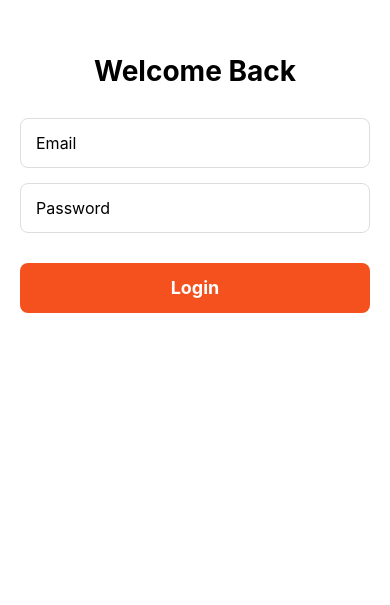
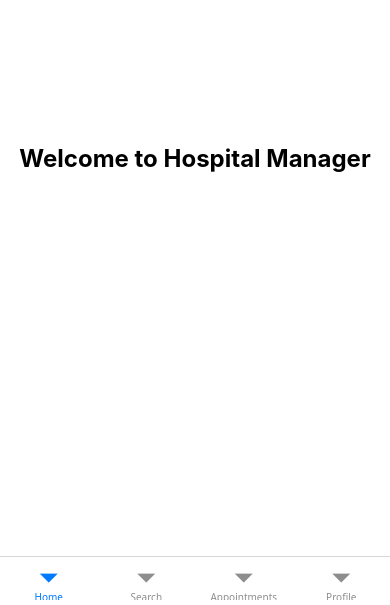
Before and after one commit to YallaSystems/hospital-manager-mobile, a React Native app: screen /Auth in a window 390 px wide. Before the commit this address had no page. Shown: the part 239-844 px from the top of the page. Built offline with nearby package versions, Linux system fonts and the light colour scheme.

Commit message:
add bottom tab navigation

```diff
--- a/package.json
+++ b/package.json
@@ -11,6 +11,7 @@
   },
   "dependencies": {
     "@react-native-async-storage/async-storage": "^2.2.0",
+    "@react-navigation/bottom-tabs": "^7.3.16",
     "@react-navigation/native": "^7.1.11",
     "@react-navigation/native-stack": "^7.3.16",
     "@reduxjs/toolkit": "^2.8.2",
--- a/src/navigation/AppNavigator.tsx
+++ b/src/navigation/AppNavigator.tsx
@@ -1,44 +1,120 @@
 import React from 'react';
-import {NavigationContainer} from '@react-navigation/native';
-import {createNativeStackNavigator} from '@react-navigation/native-stack';
+import { NavigationContainer } from '@react-navigation/native';
+import { createNativeStackNavigator } from '@react-navigation/native-stack';
+import { createBottomTabNavigator } from '@react-navigation/bottom-tabs';
 import HomeScreen from '../screens/HomeScreen';
 import LoginScreen from '../screens/LoginScreen';
+import { useSelector, useDispatch } from 'react-redux';
+import type { RootState } from '../store';
+import { Text, View, Button } from 'react-native';
+import { logout } from '../store/slices/authSlice';
 
+// Placeholder screens if not already implemented
+const SearchScreen = () => (
+  <View style={{ flex: 1, justifyContent: 'center', alignItems: 'center' }}>
+    <Text>Search Screen</Text>
+  </View>
+);
+const AppointmentsScreen = () => (
+  <View style={{ flex: 1, justifyContent: 'center', alignItems: 'center' }}>
+    <Text>Appointments Screen</Text>
+  </View>
+);
+const ProfileScreen = () => (
+  <View style={{ flex: 1, justifyContent: 'center', alignItems: 'center' }}>
+    <Text>Profile Screen</Text>
+  </View>
+);
+
+// RootStackParamList is a TypeScript type that defines the list of all possible routes (screens)
+// and their expected parameters for the main stack navigator in this app. It is used by React Navigation
+// to provide type safety and autocompletion for navigation actions and route props. Each key is the name
+// of a route, and the value is the type of parameters expected by that route (undefined if none).
+// Usage: Pass RootStackParamList as a generic to createNativeStackNavigator, and use it for typing navigation/route props.
 export type RootStackParamList = {
   Login: undefined;
   Home: undefined;
+  Search: undefined;
+  Appointments: undefined;
+  Profile: undefined;
+  Main: undefined;
 };
 
 const Stack = createNativeStackNavigator<RootStackParamList>();
+const Tab = createBottomTabNavigator();
+
+// Header button for Appointments/Profile
+const HeaderAuthButton = ({ navigation }: { navigation: any }) => {
+  const isAuthenticated = useSelector((state: RootState) => state.auth.isAuthenticated);
+  const dispatch = useDispatch();
+  if (isAuthenticated) {
+    return <Button title="Logout" onPress={() => dispatch(logout())} />;
+  } else {
+    return <Button title="Login" onPress={() => navigation.navigate('Login')} />;
+  }
+};
+
+const HomeStack = () => (
+  <Stack.Navigator>
+    <Stack.Screen name="Home" component={HomeScreen} options={{ headerShown: false }} />
+  </Stack.Navigator>
+);
+const SearchStack = () => (
+  <Stack.Navigator>
+    <Stack.Screen name="Search" component={SearchScreen} options={{ headerShown: false }} />
+  </Stack.Navigator>
+);
+const AppointmentsStack = () => (
+  <Stack.Navigator>
+    <Stack.Screen
+      name="Appointments"
+      component={AppointmentsScreen}
+      options={({ navigation }) => ({
+        headerShown: true,
+        headerRight: () => <HeaderAuthButton navigation={navigation} />,
+      })}
+    />
+  </Stack.Navigator>
+);
+const ProfileStack = () => (
+  <Stack.Navigator>
+    <Stack.Screen
+      name="Profile"
+      component={ProfileScreen}
+      options={({ navigation }) => ({
+        headerShown: true,
+        headerRight: () => <HeaderAuthButton navigation={navigation} />,
+      })}
+    />
+  </Stack.Navigator>
+);
+
+const MainTabs = () => (
+  <Tab.Navigator initialRouteName="HomeStackScreen" screenOptions={{ headerShown: false }}>
+    <Tab.Screen name="HomeStackScreen" component={HomeStack} options={{ title: 'Home' }} />
+    <Tab.Screen name="SearchStackScreen" component={SearchStack} options={{ title: 'Search' }} />
+    <Tab.Screen name="AppointmentsStackScreen" component={AppointmentsStack} options={{ title: 'Appointments' }} />
+    <Tab.Screen name="ProfileStackScreen" component={ProfileStack} options={{ title: 'Profile' }} />
+  </Tab.Navigator>
+);
 
 const AppNavigator = () => {
+  const isAuthenticated = useSelector((state: RootState) => state.auth.isAuthenticated);
   return (
     <NavigationContainer>
-      <Stack.Navigator
-        initialRouteName="Login"
-        screenOptions={{
-          headerStyle: {
-            backgroundColor: '#f4511e',
-          },
-          headerTintColor: '#fff',
-          headerTitleStyle: {
-            fontWeight: 'bold',
-          },
-        }}>
+      <Stack.Navigator initialRouteName={'Main'}>
         <Stack.Screen
           name="Login"
           component={LoginScreen}
-          options={{
-            headerShown: false,
-          }}
+          options={({ navigation }) => ({
+            headerShown: true,
+            headerLeft: () => (
+              <Button title="Back" onPress={() => navigation.replace('Main', { screen: 'Home' })} />
+            ),
+            title: 'Login',
+          })}
         />
-        <Stack.Screen
-          name="Home"
-          component={HomeScreen}
-          options={{
-            title: 'Hospital Manager',
-          }}
-        />
+        <Stack.Screen name="Main" component={MainTabs} options={{ headerShown: false }} />
       </Stack.Navigator>
     </NavigationContainer>
   );
--- a/src/screens/LoginScreen.tsx
+++ b/src/screens/LoginScreen.tsx
@@ -1,4 +1,4 @@
-import React, {useState, useEffect} from 'react';
+import React, { useState, useEffect } from 'react';
 import {
   View,
   Text,
@@ -9,33 +9,33 @@ import {
   Platform,
   ActivityIndicator,
 } from 'react-native';
-import {useDispatch, useSelector} from 'react-redux';
-import type {NativeStackNavigationProp} from '@react-navigation/native-stack';
-import {RootStackParamList} from '../navigation/AppNavigator';
-import {loginRequest} from '../store/slices/authSlice';
-import type {RootState} from '../store';
+import { useDispatch, useSelector } from 'react-redux';
+import type { NativeStackNavigationProp } from '@react-navigation/native-stack';
+import { RootStackParamList } from '../navigation/AppNavigator';
+import { loginRequest } from '../store/slices/authSlice';
+import type { RootState } from '../store';
 
 type LoginScreenProps = {
   navigation: NativeStackNavigationProp<RootStackParamList, 'Login'>;
 };
 
-const LoginScreen = ({navigation}: LoginScreenProps) => {
+const LoginScreen = ({ navigation }: LoginScreenProps) => {
   const [email, setEmail] = useState('');
   const [password, setPassword] = useState('');
   const dispatch = useDispatch();
-  const {loading, error, isAuthenticated} = useSelector(
+  const { loading, error, isAuthenticated } = useSelector(
     (state: RootState) => state.auth,
   );
 
   useEffect(() => {
     if (isAuthenticated) {
       // Using replace instead of navigate to prevent the user from returning to the Login screen after successful authentication
-      navigation.replace('Home');
+      navigation.replace('Main', { screen: 'Home' });
     }
   }, [isAuthenticated, navigation]);
 
   const handleLogin = () => {
-    dispatch(loginRequest({email, password}));
+    dispatch(loginRequest({ email, password }));
   };
 
   return (
```
Also changed, not shown: 1 other file (tests, documents, lock files or other folders).
